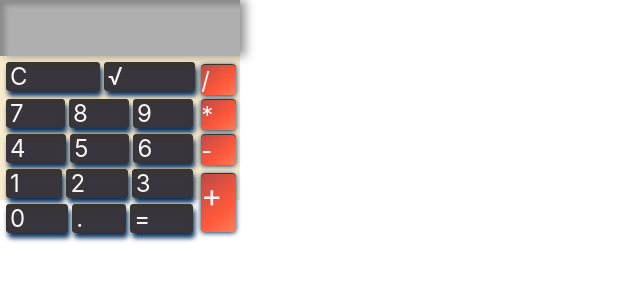
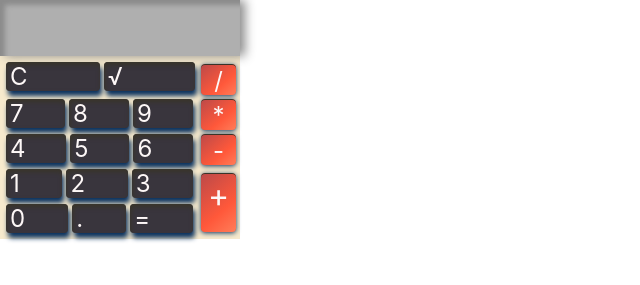
Before and after one commit to AnthonyClausing/notepad, a React (Create React App) app: page / in a window 1280 px wide. Both pictures are taken after a click on the element 48 px from the left and 787 px from the top of the page. Shown: the top 285 px of the page, without its empty margins (0-640 px from the left). Built offline with nearby package versions, Linux system fonts and the light colour scheme; the HTML template or start-up script is replaced by a standard one.

Commit message:
calculator - removed unused import statement - removed height

```diff
--- a/src/Calculator.css
+++ b/src/Calculator.css
@@ -1,5 +1,4 @@
 #calculator {
-  height: 12.5rem;
   width: 15rem;
   background-color: #f7eacd;
   color: rgb(253, 247, 247);
@@ -29,6 +28,7 @@
   display: flex;
   flex-direction: column;
   height: 100%;
+  text-align: center;
 }
 #basic-operators > div:nth-child(1){
   font-size: 1.5rem;
--- a/src/Calculator.tsx
+++ b/src/Calculator.tsx
@@ -1,4 +1,3 @@
-import { number } from 'prop-types';
 import React from 'react';
 import './Calculator.css';
 
```
